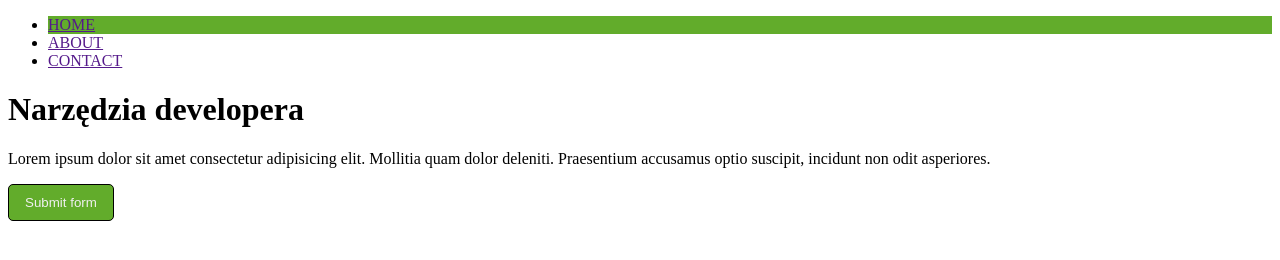
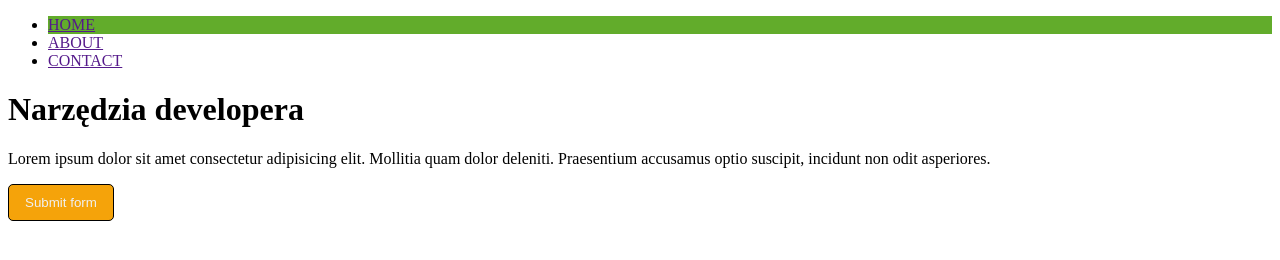
Before and after one commit to damian-szwajkos/sda-example, a plain HTML site: page index.html in a window 1280 px wide. In both pictures the pointer is over the button "Submit form". Drawn offline with Linux system fonts and the light colour scheme.

Commit message:
Change button color on hover

```diff
--- a/style.css
+++ b/style.css
@@ -16,7 +16,7 @@
 }
 
 .btn:hover {
-    background-color: #62ac2b;
+    background-color: rgb(245, 163, 10);
     color: #f0f0f0;
 }
 
```
